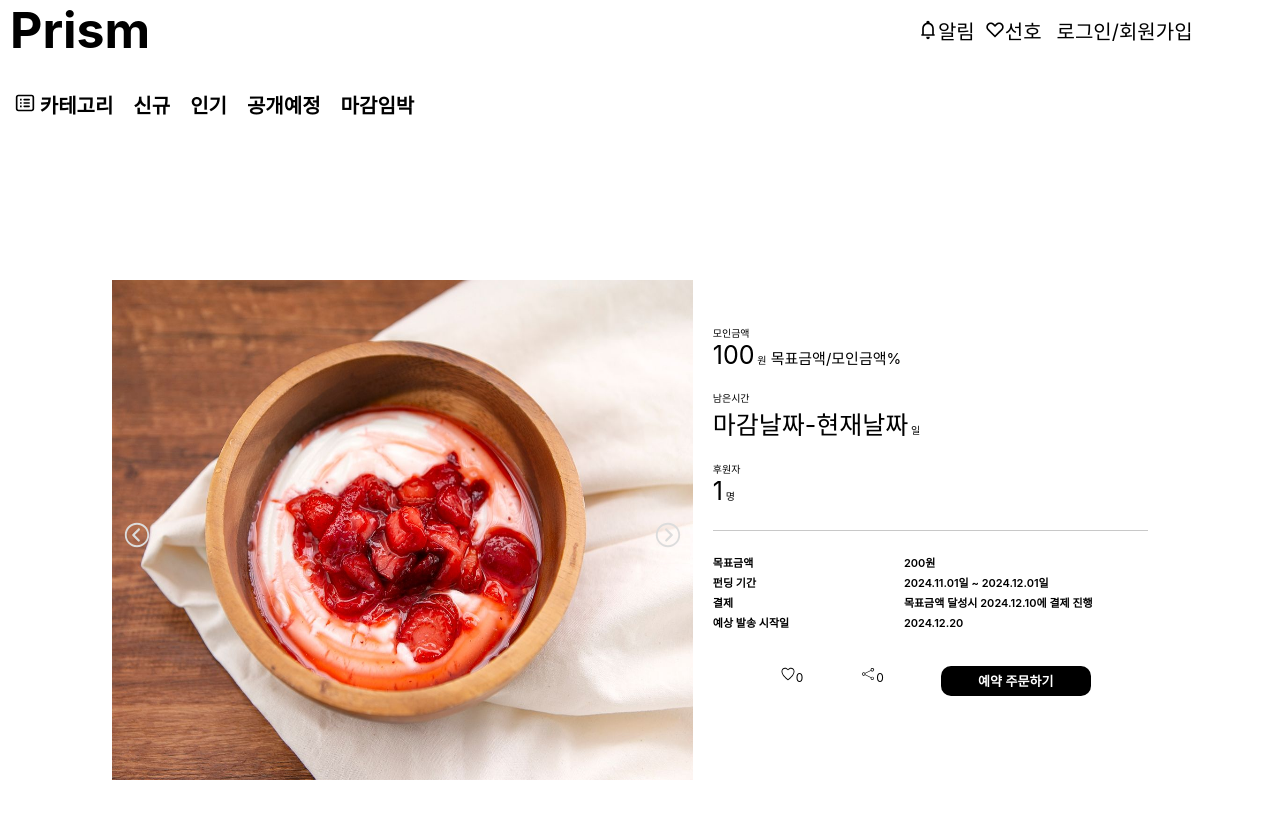
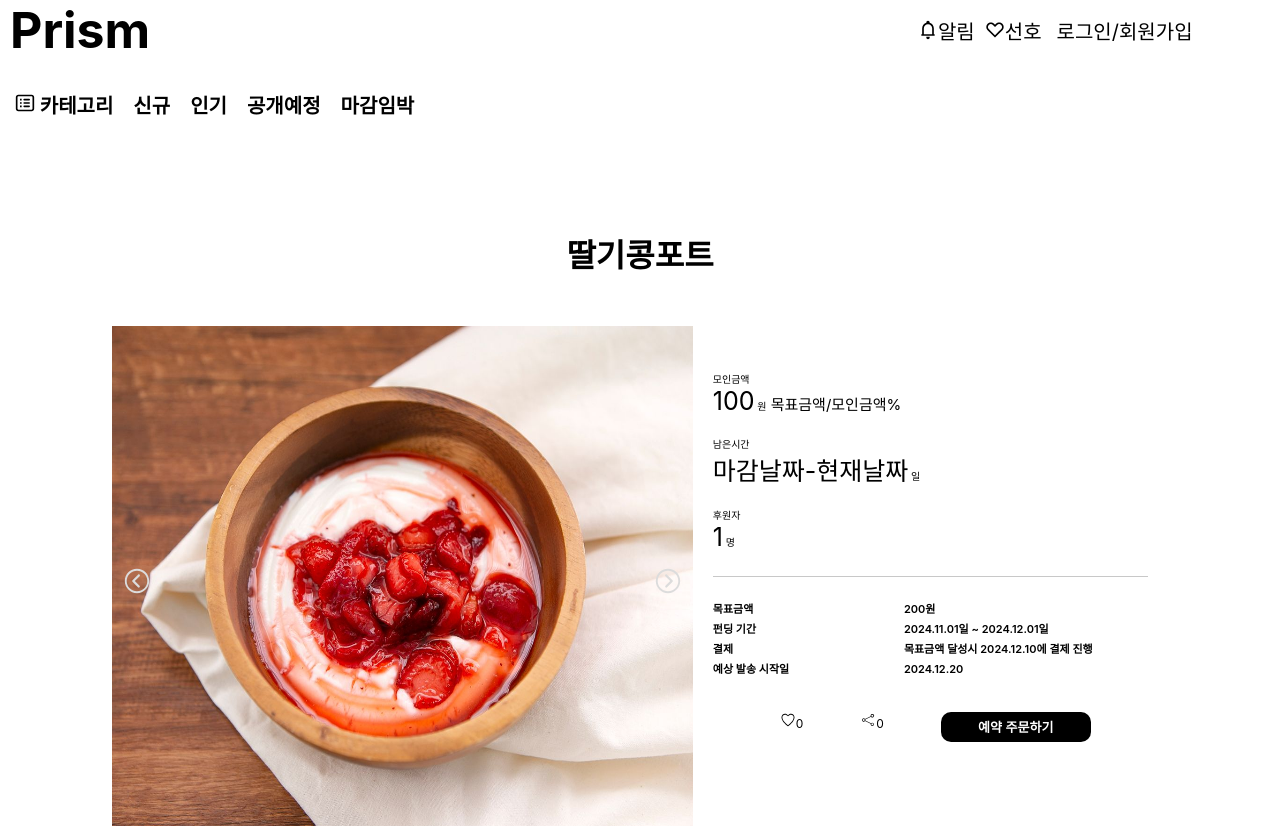
Before and after one commit to dova12770/1st-project, a React (Create React App) app: page / in a window 1280 px wide. Shown: the top 828 px of the page. Built offline with nearby package versions, Linux system fonts and the light colour scheme.

Commit message:
상품 제목 안나오는거 수정

```diff
--- a/src/component/PtcrpgComTop.js
+++ b/src/component/PtcrpgComTop.js
@@ -13,7 +13,7 @@ function PtcrpgComTop(props){
         <div className="outerContainer">
             <div className='container'>
                 <div className='mainTitle'>
-                    <h1>{props.ppTitle}</h1>
+                    <h1>{props.datasDT[0].ppTitleDT}</h1>
                 </div>
                 <div className='intro'>
                     <div className='introLeft'>
```
